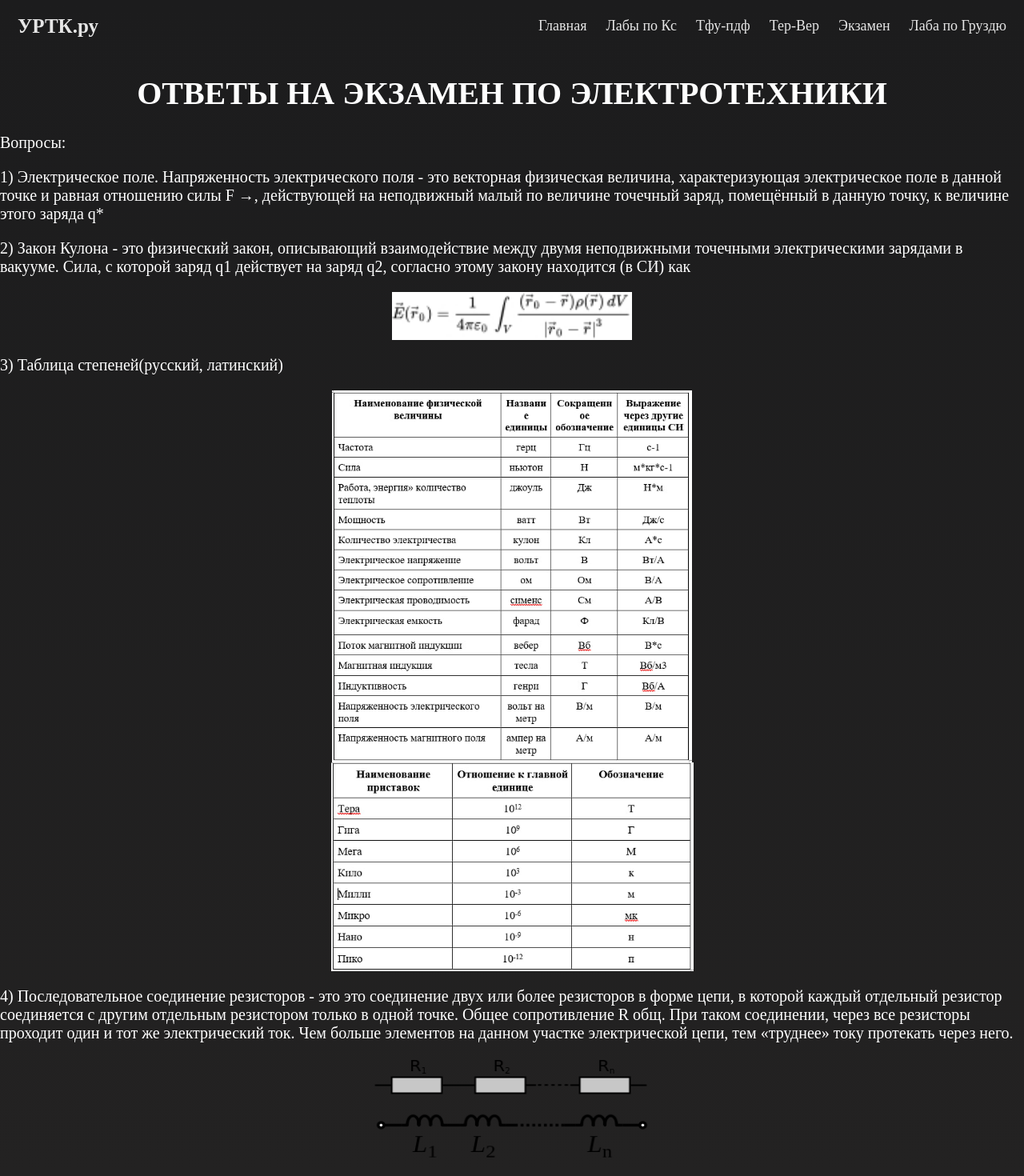
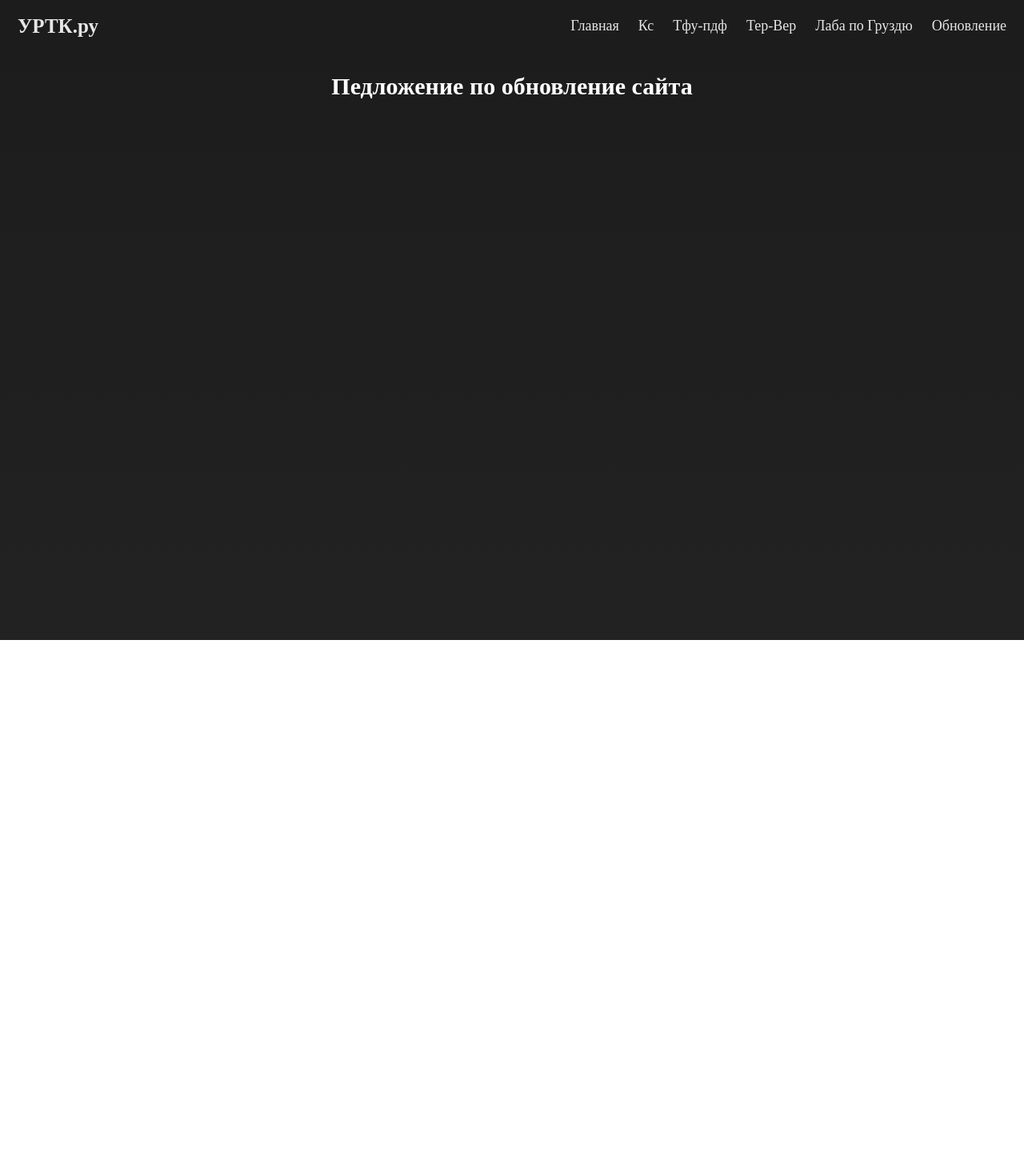
Before and after one commit to Anton5r/MyWeb, a Next.js app: page /test in a window 1280 px wide. Shown: the top 1470 px of the page at 80% size. After the commit the page ends 800 px from the top, so only its background shows below. Built offline with nearby package versions, Linux system fonts and the light colour scheme.

Commit message:
test форма

```diff
--- a/package.json
+++ b/package.json
@@ -11,6 +11,7 @@
   "dependencies": {
     "@szhsin/react-menu": "^3.5.2",
     "@vercel/analytics": "^1.0.1",
+    "emailjs-com": "^3.2.0",
     "eslint": "8.35.0",
     "eslint-config-next": "13.2.4",
     "next": "^13.2.4",
--- a/pages/_app.js
+++ b/pages/_app.js
@@ -12,11 +12,11 @@ export default function App({ Component, pageProps }) {
               <a href="https://urtt.ru" className={styles.logo}>УРТК.ру</a>
               <div className={styles.headerr}>
                   <a href="../">Главная</a>
-                  <a href="../posts">Лабы по Кс</a>
+                  <a href="../posts">Кс</a>
                   <a href="../about/about">Тфу-пдф</a>
                   <a href="../ter ">Тер-Вер</a>
-                  <a href="../test">Экзамен</a>
                   <a href='../about/laba'>Лаба по Груздю</a>
+                  <a href="../test">Обновление</a>
               </div>
           </div>
       </header>
--- a/pages/index.js
+++ b/pages/index.js
@@ -16,7 +16,7 @@ export default function Home() {
       </Head>
 
     <div className={styles.flexcontainer}>
-      <h1>В скором времени появится ответы на экзамен!</h1>
+      <h1>В скором времени будет 1 сентебря!</h1>
     </div>
 
 
--- a/pages/test.js
+++ b/pages/test.js
@@ -20,54 +20,7 @@ export default function TEST() {
         <link rel="stylesheet" href="https://cdnjs.cloudflare.com/ajax/libs/font-awesome/4.7.0/css/font-awesome.min.css"/>
       </Head>
 
-      <h1 className={styles.flex_text}>ответы на экзамен по электротехники</h1>
-
-      <p>Вопросы:</p>
-      <p>1) Электрическое поле. Напряженность электрического поля - это векторная физическая величина, характеризующая электрическое поле в данной точке и равная отношению силы F →, действующей на неподвижный малый по величине точечный заряд, помещённый в данную точку, к величине этого заряда q*</p>
-      <p>2) Закон Кулона - это физический закон, описывающий взаимодействие между двумя неподвижными точечными электрическими зарядами в вакууме. Сила, с которой заряд q1 действует на заряд q2, согласно этому закону находится (в СИ) как</p>
-      <div className={styles.imag}>
-        <Image
-        src={zacon}
-        width={300}
-        height={60}
-        alt="Picture of the author"
-        />
-      </div>
-
-      <p>3) Таблица степеней(русский, латинский)</p>
-      <div className={styles.imag}>
-        <Image
-        src={t1}
-        width={450}
-        alt="Error 404"
-        />
-      </div>
-      <div className={styles.imag}>
-        <Image
-        src={t2}
-        height={261}
-        />
-      </div>
-
-      <p>4) Последовательное соединение резисторов - это это соединение двух или более резисторов в форме цепи, в которой каждый отдельный резистор соединяется с другим отдельным резистором только в одной точке. Общее сопротивление R общ. При таком соединении, через все резисторы проходит один и тот же электрический ток.
-      Чем больше элементов на данном участке электрической цепи, тем «труднее» току протекать через него.</p>
-      <div className={styles.flex_text}>
-        <Image
-        src={rez}
-        width={350}
-        height={50}
-        alt="Error 404"
-        />
-      </div>
-      <div className={styles.flex_text}>
-        <Image
-        src={kat}
-        width={400}
-        height={100}
-        alt="Error 404"
-        />
-      </div>
-
+      <h2 className={styles.text}>Педложение по обновление сайта</h2>
     </>
   )
 }
--- a/styles/Home.module.css
+++ b/styles/Home.module.css
@@ -233,3 +233,7 @@ color: #fff;
 .qrcode_vk {
   margin-left: 10px;
 }
+
+.text {
+  text-align: center;
+}
```
Also changed, not shown: pages/about/about.js (+26 -20 lines), 2 other files (tests, documents, lock files or other folders).
